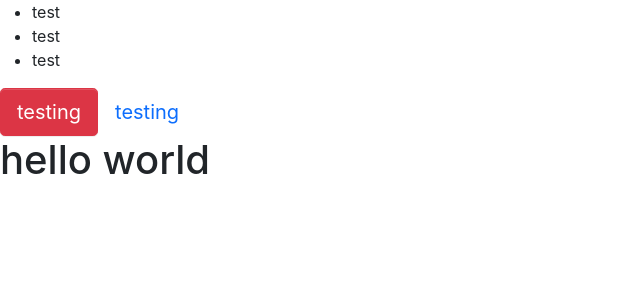
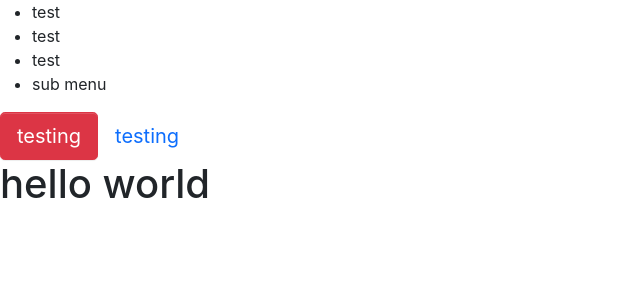
Before and after one commit to Bojackxiang/AntDesign-Rebuild, a React (Create React App) app in the folder my-app/: page / in a window 1280 px wide. Shown: the top 300 px of the page, without its empty margins (0-640 px from the left). Built offline with nearby package versions, Linux system fonts and the light colour scheme.

Commit message:
menu and subment finished

```diff
--- a/my-app/src/App.tsx
+++ b/my-app/src/App.tsx
@@ -2,17 +2,25 @@ import React from "react";
 import Button, { ButtonType, BtnSize } from "./Components/Buttons/Button";
 import Menu from "./Components/Menu/Menu";
 import MenuItem from "./Components/Menu/MenuItem";
-
+import SubMenu from "./Components/Menu/SubMenu";
 
 function App() {
   const x = "123";
-  const result = x == "123" ? "true" : "false";
+  const result = x === "123" ? "true" : "false";
   return (
     <div>
-      <Menu defaultIndex={0} onSelect={(index) => {console.log(index)}}>
-        <MenuItem index={0}>test</MenuItem>
-        <MenuItem index={1}>test</MenuItem>
-        <MenuItem index={2}>test</MenuItem>
+      <Menu
+        defaultIndex={"0"}
+        onSelect={(index) => {
+          console.log(index);
+        }}
+      >
+        <MenuItem>test</MenuItem>
+        <MenuItem>test</MenuItem>
+        <MenuItem>test</MenuItem>
+        <SubMenu title={"sub menu"}>
+          <MenuItem>sub menu 1</MenuItem>
+        </SubMenu>
       </Menu>
       <Button
         btnType={ButtonType.Danger}
--- a/my-app/src/Components/Menu/Menu.tsx
+++ b/my-app/src/Components/Menu/Menu.tsx
@@ -1,25 +1,29 @@
-import React from 'react'
-import classNames from 'classnames';
+import React from "react";
+import classNames from "classnames";
+import { MenuItemProps } from "./MenuItem";
 
-type selectCallback = (selectIndex: number) => void;
+type selectCallback = (selectIndex: string) => void;
+type indexType = number | undefined
 
 export interface MenuProps {
-    defaultIndex: number;
+  defaultIndex: string;
   className?: string;
-    mode?: "horizontal" | 'vertical'
+  mode?: "horizontal" | "vertical";
   style?: React.CSSProperties;
-    onSelect? : selectCallback;
+  onSelect?: selectCallback;
 }
 
 interface IMenuContent {
-    index: number;  // selected item index
-    onSelect? : selectCallback;
+  index: string; // selected item index
+  onSelect?: selectCallback;
 }
 
-export const MenuContext = React.createContext<IMenuContent>({ index: 0 });
+export const MenuContext = React.createContext<IMenuContent>(
+  {index: '0'}
+  );
 
-const Menu:React.FC<MenuProps> = (props) => {
-    const {defaultIndex, className, mode, style, onSelect, children} = props;
+const Menu: React.FC<MenuProps> = (props) => {
+  const { defaultIndex, className, mode, style, onSelect, children } = props;
   /**
    * defaultIndex: 用户输入的，默认 active 的选项
    * className: 用户传进来的，这样用户的就能直接用
@@ -29,44 +33,56 @@ const Menu:React.FC<MenuProps> = (props) => {
    *
    */
 
-    const [currentActive, setCurrentActive] = React.useState(defaultIndex)
+  const [currentActive, setCurrentActive] = React.useState(defaultIndex);
 
-    const classes = classNames('alex-menu', className, {
-        'menu-vertical' : mode === 'vertical',
-        'menu-horizontal' : mode === 'horizontal',
-    })
+  const classes = classNames("alex-menu", className, {
+    "menu-vertical": mode === "vertical",
+    "menu-horizontal": mode === "horizontal",
+  });
 
-    const _handleClick = (index: number) => {
-        setCurrentActive(index)
-        if(onSelect){
-            onSelect(index)
+  const _handleClick = (index: string | undefined
+    ) => {
+    setCurrentActive(index as string);
+    if (onSelect) {
+      onSelect(index as string);
     }
-    }
+  };
 
   // -> pass the parent function and the values to the child component
   const passedContext: IMenuContent = {
-      index: currentActive ? currentActive : 0,
+    index: currentActive ? currentActive : '0',
     onSelect: _handleClick,
   };
+
+  const renderChildren = React.Children.map(children, (child, index) => {
+    const childrenElement = child as React.FunctionComponentElement<
+      MenuItemProps
+    >;
+    const { displayName } = childrenElement.type;
+    if (displayName === "MenuItem" || displayName === 'SubMenu') {
+      return React.cloneElement(childrenElement,
+        { index: (index.toString() as string) });
+    } else {
+      console.log("warning: Menu has a child which is not a menu component");
+    }
+  });
 
   return (
     <ul className={classes} style={style} data-testid="test-menu">
       <MenuContext.Provider value={passedContext}>
-                {children}
+        {/* {children} */}
+        {renderChildren}
       </MenuContext.Provider>
-
     </ul>
-    )
-}
+  );
+};
 
 Menu.defaultProps = {
-    defaultIndex: 0,
-    mode: 'horizontal',
+  defaultIndex: '0',
+  mode: "horizontal",
+};
 
-}
-
-export default Menu
-
+export default Menu;
 
 /************************************************************************************************
  * 自定义的style
--- a/my-app/src/Components/Menu/MenuItem.tsx
+++ b/my-app/src/Components/Menu/MenuItem.tsx
@@ -3,8 +3,8 @@ import classNames from 'classnames'
 
 import {MenuContext} from './Menu'
 
-interface MenuItemProps {
-    index: number;  // * 如果加了问好，类型就会是 number | undefined
+export interface MenuItemProps {
+    index?: string;  // * 如果加了问好，类型就会是 number | undefined
     disabled?: boolean;
     classes?: string;
     style?: React.CSSProperties;
@@ -23,7 +23,7 @@ const MenuItem:React.FC<MenuItemProps> = (props) => {
 
     const _handleClick = () => {
         if(context.onSelect && !disabled) {
-            context.onSelect(props.index)
+            context.onSelect(props.index as string)
         }
     }
 
@@ -34,4 +34,5 @@ const MenuItem:React.FC<MenuItemProps> = (props) => {
     )
 }
 
+MenuItem.displayName = 'MenuItem' // ->
 export default MenuItem
--- /dev/null
+++ b/my-app/src/Components/Menu/SubMenu.tsx
@@ -0,0 +1,77 @@
+import React, { useContext, FunctionComponentElement, useState } from "react";
+import classNames from "classnames";
+
+import { MenuContext } from "./Menu";
+import { MenuItemProps } from "./MenuItem";
+import "./style.scss";
+
+export interface SubMenuProps {
+  index?: string;
+  title: string;
+  className?: string;
+  children: React.ReactNode;
+}
+
+const SubMenu: React.FC<SubMenuProps> = (props) => {
+  const { index, title, className, children } = props;
+  const context = useContext(MenuContext);
+  const classes = classNames("menu-item submenu-item", className, {
+    "is-active": context.index === index,
+  });
+
+  const [isDisplay, setIsDisplay] = useState(false);
+
+  const _clickHandler = (e: React.MouseEvent) => {
+    setIsDisplay(!isDisplay);
+  };
+
+  let timer: any;
+  const _handleMouse = (e: React.MouseEvent, toggle: boolean) => {
+    clearTimeout(timer);
+    e.preventDefault();
+    setIsDisplay(toggle);
+  };
+
+  const hoverEvent = {
+    onMouseEnter: (e: React.MouseEvent) => {
+      _handleMouse(e, true);
+    },
+    onMouseLeave: (e: React.MouseEvent) => {
+      _handleMouse(e, false);
+    },
+  };
+
+  const renderChildren = () => {
+    const classes = classNames("viking-ship", {
+      "submenu-show": isDisplay,
+      "submenu-hide": !isDisplay,
+    });
+    const chidlrenComponent = React.Children.map(children, (child, i) => {
+      const childElement = child as FunctionComponentElement<MenuItemProps>;
+      if (childElement.type.displayName === "MenuItem") {
+        return React.cloneElement(childElement, { index: `${index}-${i}` });
+      } else {
+        console.log("error: 存在不是 menuitem 的东西");
+        return;
+      }
+    });
+    return <ul className={classes}>{chidlrenComponent}</ul>;
+  };
+
+  return (
+    <li key={index} className={classes} {...hoverEvent}>
+      <div
+        className={classes}
+        // onClick={(e) => {
+        //   _clickHandler(e);
+        // }}
+      >
+        {title}
+      </div>
+      {renderChildren()}
+    </li>
+  );
+};
+
+SubMenu.displayName = "SubMenu";
+export default SubMenu;
--- a/my-app/src/Components/Menu/style.scss
+++ b/my-app/src/Components/Menu/style.scss
@@ -0,0 +1,7 @@
+.submenu-hide{
+    display: none;
+}
+
+.submenu-show{
+    display: block;
+}
```
Also changed, not shown: 1 other file (tests, documents, lock files or other folders). Lines whose indentation alone changed are shown as unchanged.
